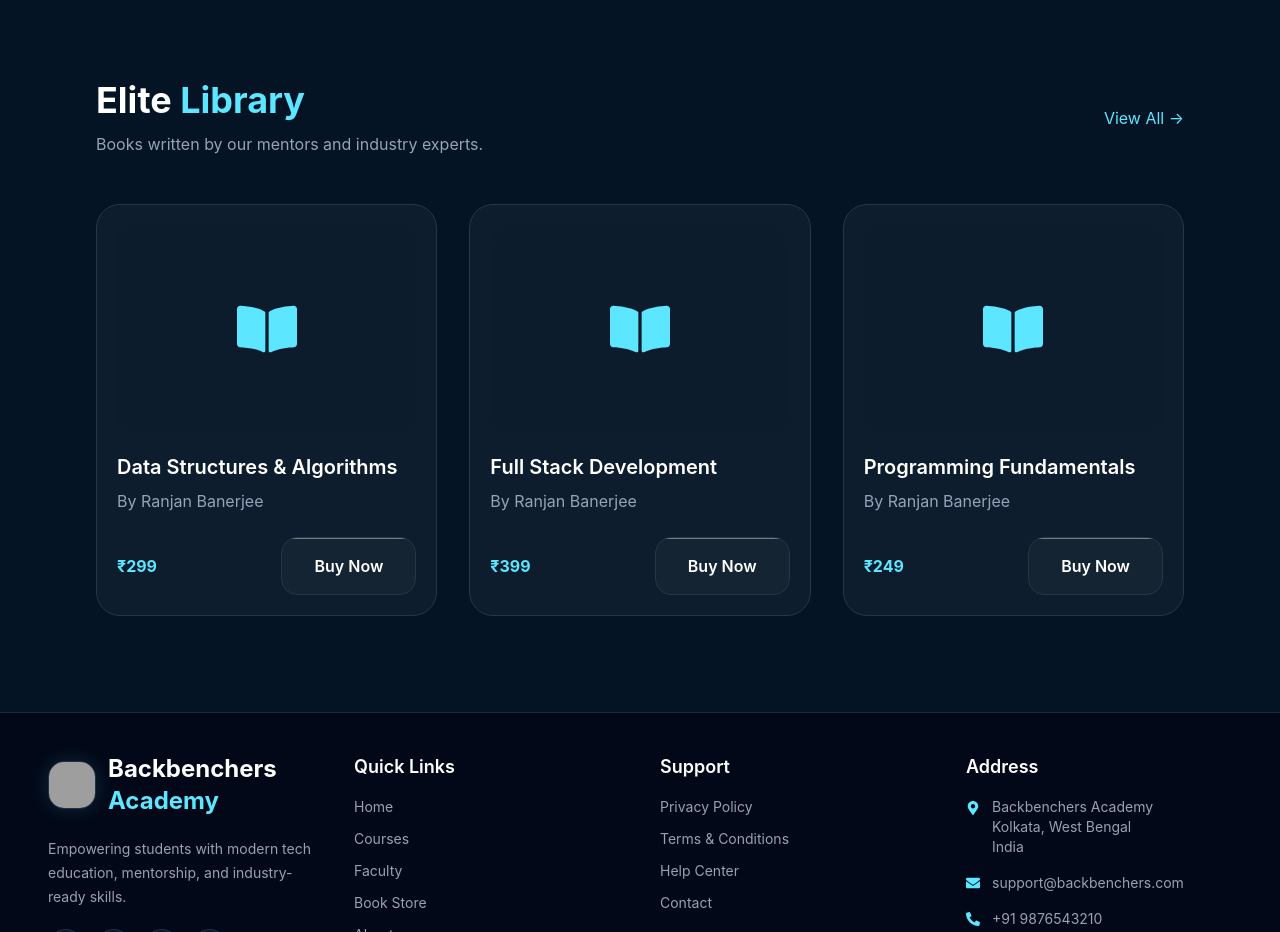
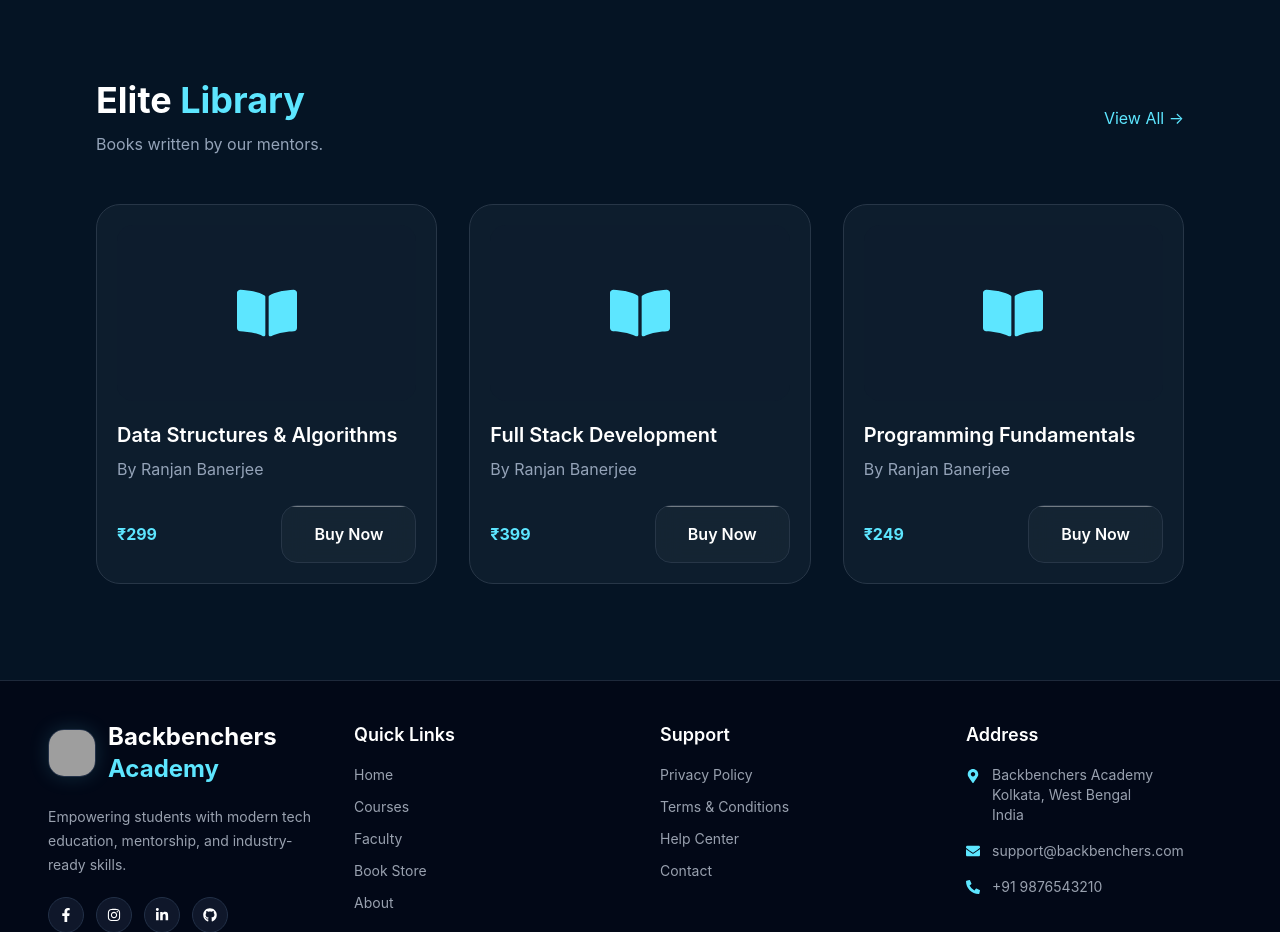
Before and after one commit to rajatghoshrg/backbenchers, a React (Vite) app: page / in a window 1280 px wide. Shown: the part 980-1912 px from the top of the page. Built offline with nearby package versions, Linux system fonts and the light colour scheme; grey boxes are pictures that could not be loaded.

Commit message:
updated library

```diff
--- a/src/components/BookCard.jsx
+++ b/src/components/BookCard.jsx
@@ -8,7 +8,7 @@ const BookCard = ({ book }) => {
   return (
     <div className="bg-[rgba(18,33,49,0.7)] border border-[#273647] rounded-3xl p-5 hover:border-[#5de6ff] transition-all duration-300">
 
-      <div className="h-52 bg-[#0d1c2d] rounded-2xl flex items-center justify-center">
+      <div className="h-44 bg-[#0d1c2d] rounded-2xl flex items-center justify-center">
         <FaBookOpen className="text-6xl text-[#5de6ff]" />
       </div>
 
--- a/src/components/Library.jsx
+++ b/src/components/Library.jsx
@@ -16,7 +16,7 @@ const Library = () => {
           </h2>
 
           <p className="text-[#94a3b8] mt-3">
-            Books written by our mentors and industry experts.
+            Books written by our mentors.
           </p>
         </div>
 
```
